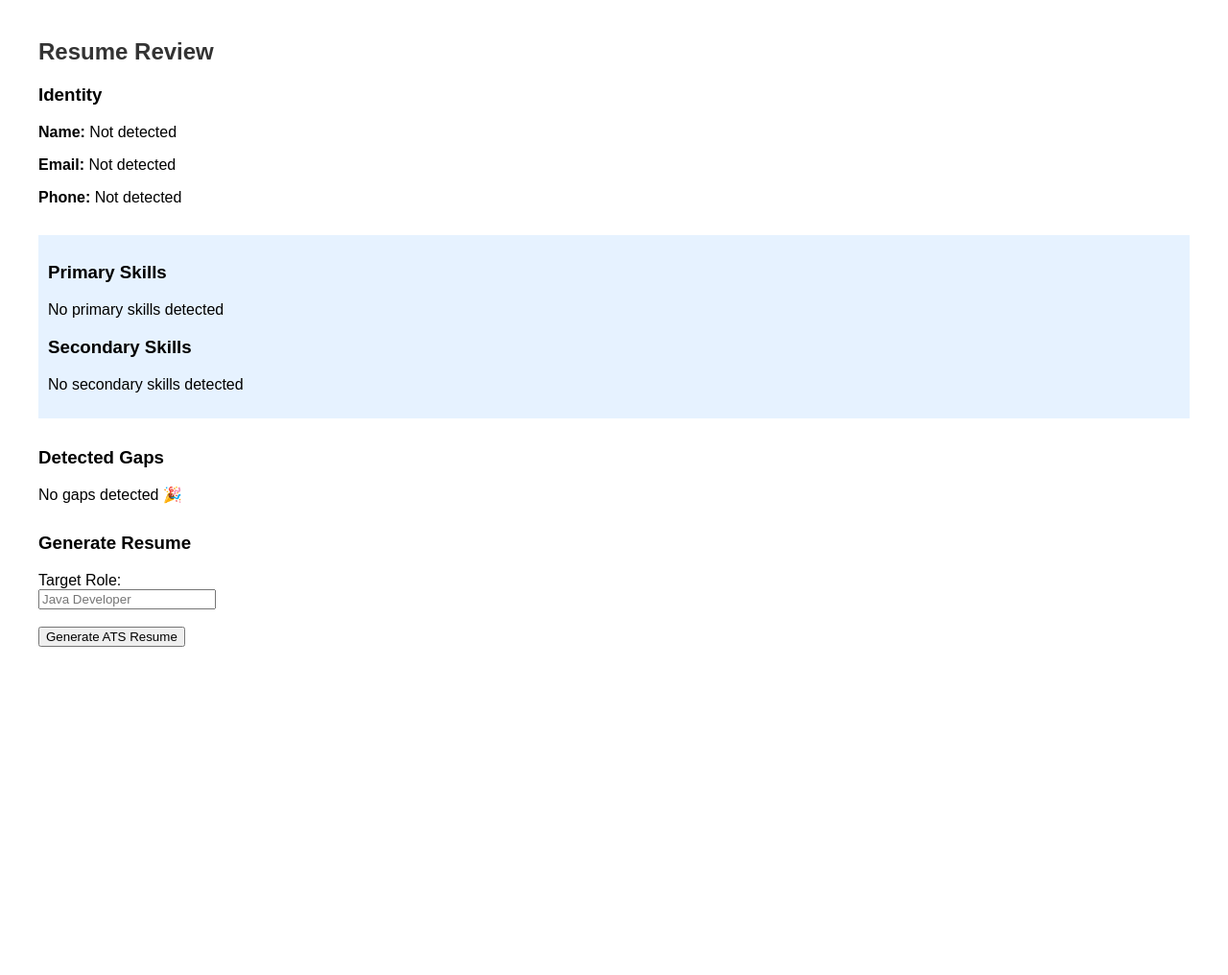
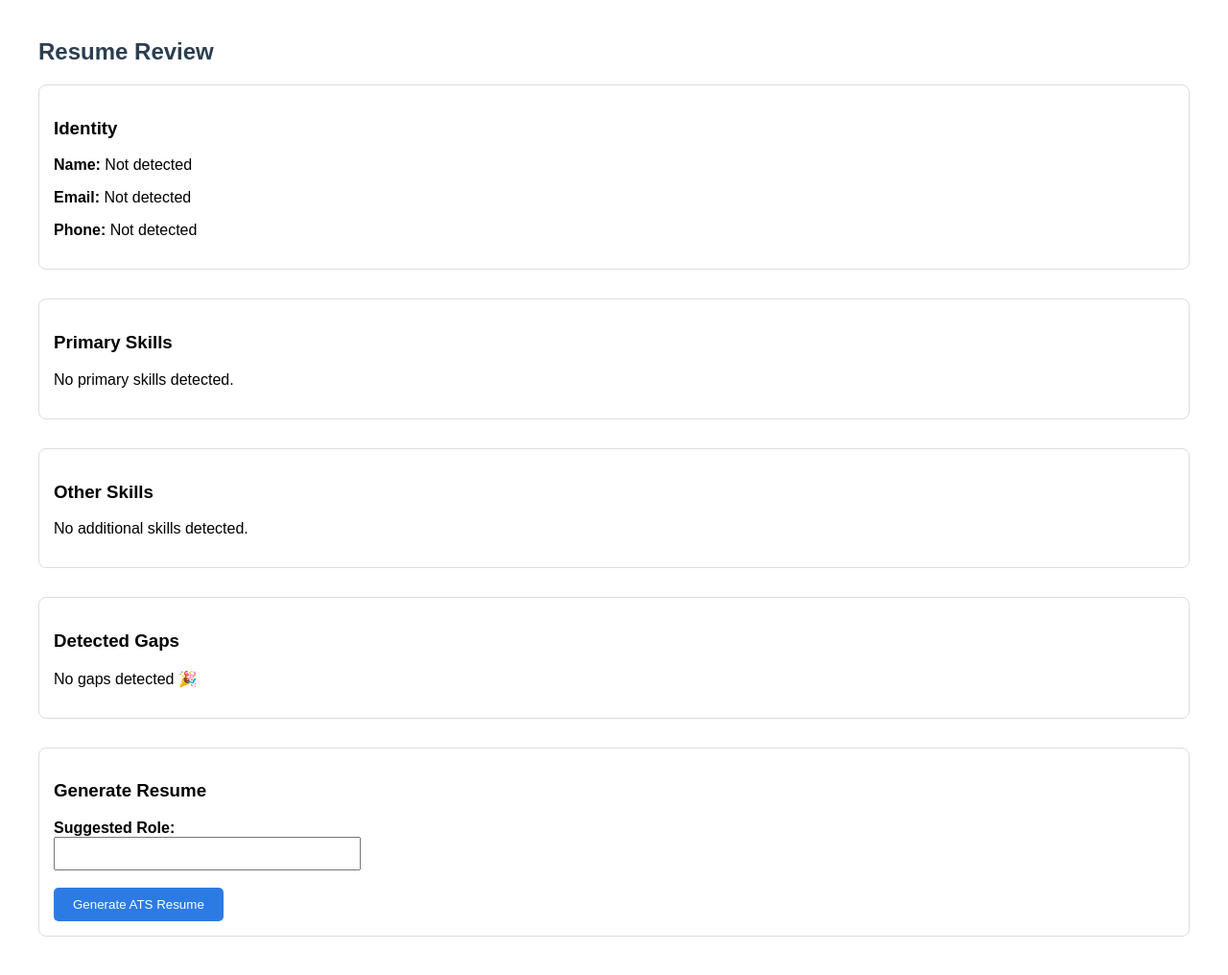
Before and after one commit to anand1342/resume_ai, a FastAPI app: template templates/review.html in a window 1280 px wide. Shown: the whole page at 96% size. Before the commit the page ends 674 px from the top, so only its background shows below. Run offline with FastAPI, Linux system fonts and the light colour scheme; the template is opened without the code that fills it, so the values that code supplies are empty.

```diff
--- a/app.py
+++ b/app.py
@@ -22,7 +22,6 @@ os.makedirs(OUTPUT_DIR, exist_ok=True)
 # In-memory session store
 session_store = {}
 
-
 # ==============================
 # HOME PAGE
 # ==============================
@@ -39,23 +38,28 @@ async def upload_resume(request: Request, file: UploadFile = File(...)):
     file_id = str(uuid.uuid4())
     file_path = os.path.join(UPLOAD_DIR, f"{file_id}_{file.filename}")
 
-    # Save file
+    # Save uploaded file
     with open(file_path, "wb") as f:
         f.write(await file.read())
 
-    # Extract clean text
+    # Extract clean text from file
     raw_text = extract_text(file_path)
 
-    # Parse resume
+    # Parse structured data
     parsed = parse_resume(raw_text)
     identity = extract_identity(raw_text)
     skills_data = extract_skills(raw_text)
 
-    # Timeline & gaps
+    # Build timeline & detect gaps
     timeline = build_timeline(parsed)
     gaps = detect_gaps(timeline)
 
-    # Store session
+    # Determine suggested role (top primary skill)
+    suggested_role = ""
+    if skills_data.get("primary"):
+        suggested_role = f"{skills_data['primary'][0].title()} Developer"
+
+    # Store session data
     session_store[file_id] = {
         "raw_text": raw_text,
         "parsed": parsed,
@@ -64,6 +68,7 @@ async def upload_resume(request: Request, file: UploadFile = File(...)):
         "gaps": gaps,
     }
 
+    # Render review page
     return templates.TemplateResponse(
         "review.html",
         {
@@ -73,6 +78,7 @@ async def upload_resume(request: Request, file: UploadFile = File(...)):
             "primary_skills": skills_data.get("primary", []),
             "secondary_skills": skills_data.get("secondary", []),
             "gaps": gaps,
+            "suggested_role": suggested_role,
         },
     )
 
@@ -97,12 +103,14 @@ async def generate_final_resume(
         education=data["parsed"].get("education", []),
         employment=data["parsed"].get("employment", []),
         additional_experience=[],
+        identity=data["identity"],  # ✅ ensures name/email preserved
     )
 
-    # Use candidate name in filename
+    # Use candidate name for filename
     candidate_name = data["identity"].get("name", "Candidate").replace(" ", "_")
     output_file = os.path.join(
-        OUTPUT_DIR, f"{candidate_name}_{target_role.replace(' ', '_')}.docx"
+        OUTPUT_DIR,
+        f"{candidate_name}_{target_role.replace(' ', '_')}.docx"
     )
 
     export_to_word(final_resume, output_file)
--- a/templates/review.html
+++ b/templates/review.html
@@ -3,18 +3,53 @@
 <head>
     <title>Resume Review</title>
     <style>
-        body { font-family: Arial; margin: 40px; }
-        h2 { color: #333; }
-        ul { margin-bottom: 20px; }
-        .section { margin-bottom: 30px; }
-        .gap { background: #ffe6e6; padding: 10px; margin-bottom: 10px; }
-        .skills { background: #e6f2ff; padding: 10px; }
+        body {
+            font-family: Arial, sans-serif;
+            margin: 40px;
+        }
+        h2 { color: #2c3e50; }
+        .section {
+            margin-bottom: 30px;
+            padding: 15px;
+            border: 1px solid #ddd;
+            border-radius: 8px;
+        }
+        ul {
+            margin-top: 10px;
+        }
+        li {
+            margin-bottom: 5px;
+        }
+        input[type="text"] {
+            padding: 8px;
+            width: 300px;
+        }
+        button {
+            padding: 10px 20px;
+            background-color: #2c7be5;
+            color: white;
+            border: none;
+            border-radius: 5px;
+            cursor: pointer;
+        }
+        button:hover {
+            background-color: #1a5fd0;
+        }
+        .gap-box {
+            background: #fff3cd;
+            padding: 10px;
+            border-radius: 6px;
+            margin-bottom: 10px;
+        }
     </style>
 </head>
 <body>
 
 <h2>Resume Review</h2>
 
+<!-- ============================= -->
+<!-- IDENTITY -->
+<!-- ============================= -->
 <div class="section">
     <h3>Identity</h3>
     <p><strong>Name:</strong> {{ identity.name or "Not detected" }}</p>
@@ -22,35 +57,47 @@
     <p><strong>Phone:</strong> {{ identity.phone or "Not detected" }}</p>
 </div>
 
-<div class="section skills">
+<!-- ============================= -->
+<!-- PRIMARY SKILLS -->
+<!-- ============================= -->
+<div class="section">
     <h3>Primary Skills</h3>
     {% if primary_skills %}
         <ul>
-        {% for s in primary_skills %}
-            <li>{{ s|capitalize }}</li>
+            {% for skill in primary_skills %}
+                <li>{{ skill }}</li>
             {% endfor %}
         </ul>
     {% else %}
-        <p>No primary skills detected</p>
+        <p>No primary skills detected.</p>
     {% endif %}
+</div>
 
-    <h3>Secondary Skills</h3>
+<!-- ============================= -->
+<!-- SECONDARY SKILLS -->
+<!-- ============================= -->
+<div class="section">
+    <h3>Other Skills</h3>
     {% if secondary_skills %}
         <ul>
-        {% for s in secondary_skills %}
-            <li>{{ s|capitalize }}</li>
+            {% for skill in secondary_skills %}
+                <li>{{ skill }}</li>
             {% endfor %}
         </ul>
     {% else %}
-        <p>No secondary skills detected</p>
+        <p>No additional skills detected.</p>
     {% endif %}
 </div>
 
+<!-- ============================= -->
+<!-- GAPS -->
+<!-- ============================= -->
 <div class="section">
     <h3>Detected Gaps</h3>
+
     {% if gaps %}
         {% for gap in gaps %}
-            <div class="gap">
+            <div class="gap-box">
                 <strong>{{ gap.from }} → {{ gap.to }}</strong><br>
                 Duration: {{ gap.duration_years }} years<br>
                 Between: {{ gap.between }}
@@ -61,12 +108,18 @@
     {% endif %}
 </div>
 
+<!-- ============================= -->
+<!-- GENERATE RESUME -->
+<!-- ============================= -->
 <div class="section">
     <h3>Generate Resume</h3>
+
     <form action="/generate" method="post">
         <input type="hidden" name="file_id" value="{{ file_id }}">
-        <label>Target Role:</label><br>
-        <input type="text" name="target_role" placeholder="Java Developer" required><br><br>
+
+        <label><strong>Suggested Role:</strong></label><br>
+        <input type="text" name="target_role" value="{{ suggested_role }}" required><br><br>
+
         <button type="submit">Generate ATS Resume</button>
     </form>
 </div>
```
Also changed, not shown: role_detector.py (added, +26 -0 lines). Lines whose indentation alone changed are shown as unchanged.
